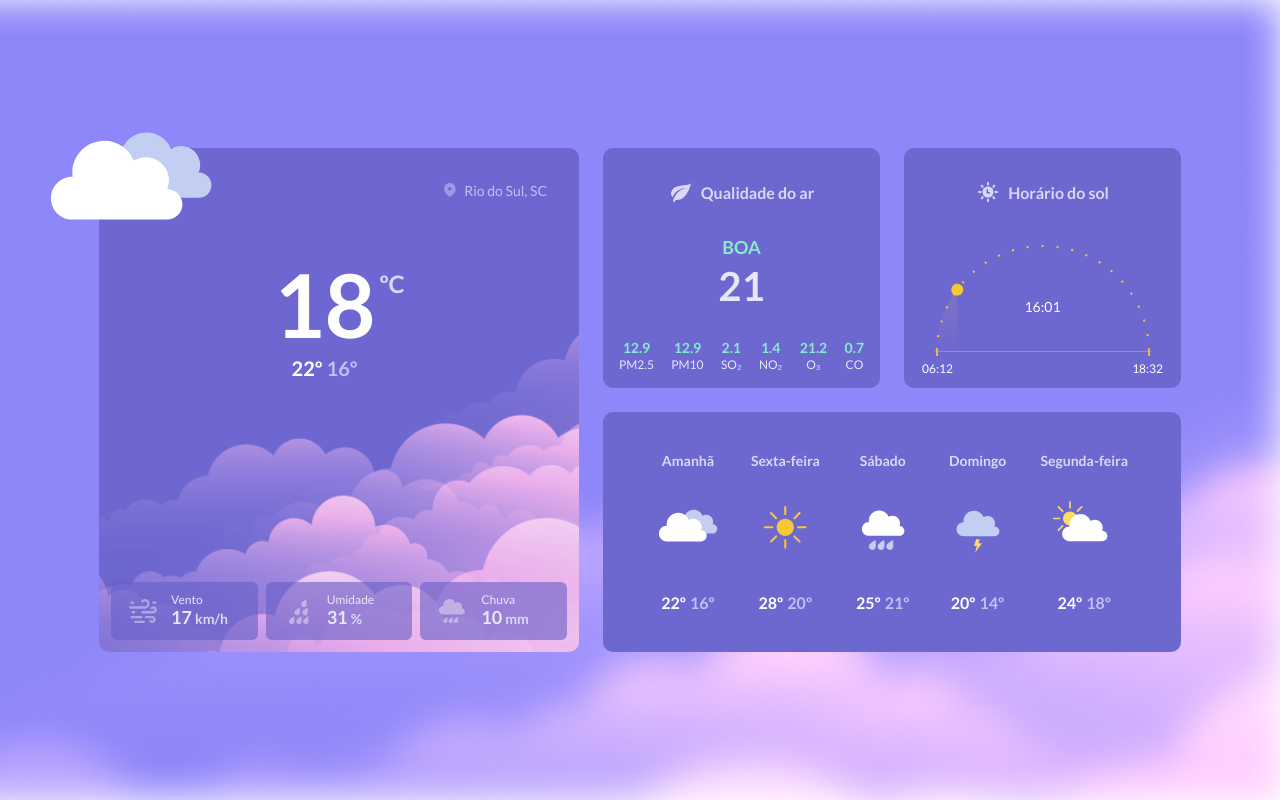
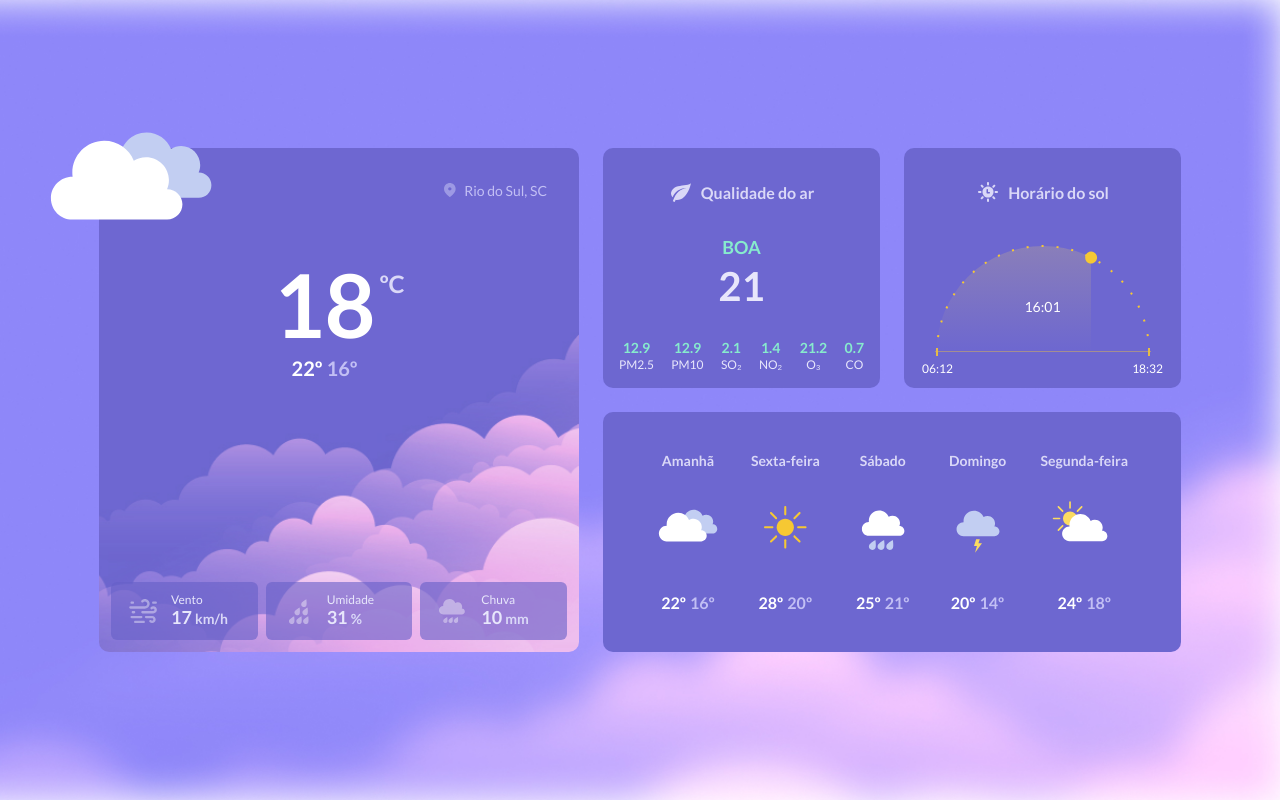
Before and after one commit to ferz1ka/boracodar, a plain HTML site: page 10/index.html in a window 1280 px wide. Drawn offline with Linux system fonts and the light colour scheme.

Commit message:
added README.me

```diff
--- a/10/index.html
+++ b/10/index.html
@@ -104,7 +104,7 @@
     </div>
 
     <div class="middle">
-      <div class="sun-chart" style="--pos:20">
+      <div class="sun-chart" style="--pos:65">
         <img src="./assets/sun-chart.svg" alt="">
         <div class="chart-fill"></div>
         <div class="chart-cut"></div>
```
Also changed, not shown: 01/1.png (renamed from 01/Music Player.png), 02/1.png (renamed from 02/Product Card.png), 03/1.png (renamed from 03/Botões e Cursores.png), 04/1.png (renamed from 04/Chat Mobile.png), 04/2.png (renamed from 04/Chat Desktop.png), 05/1.png (renamed from 05/Calculadora.png), 06/1.png (renamed from 06/Boarding pass - Modelo 1.png), 10/1.png (added), README.md (added), 4 other files.
